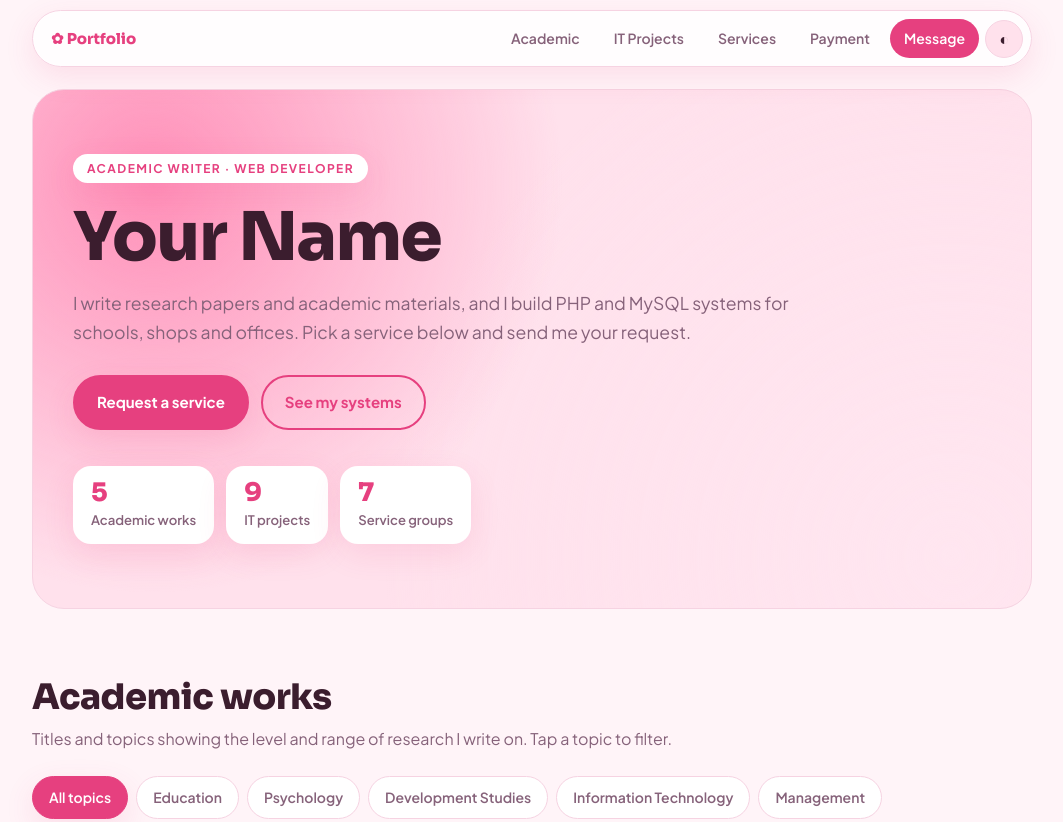
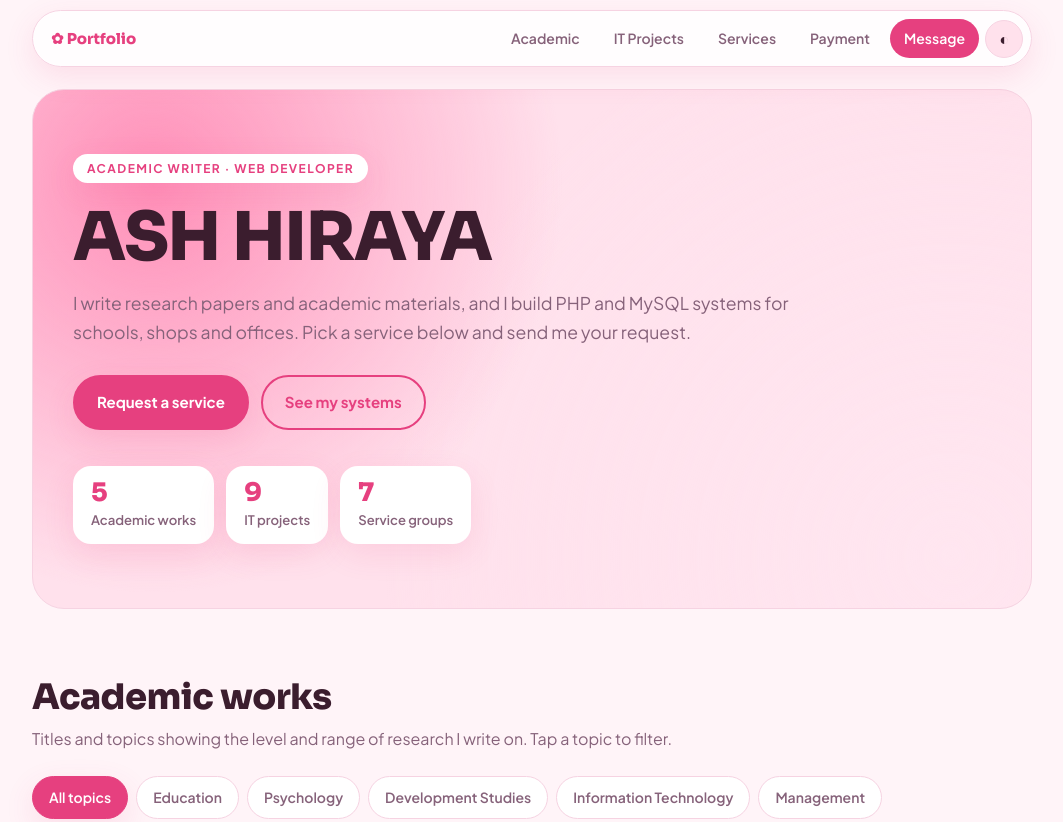
Before and after one commit to kawaiiash19/Ash-Hiraya-Portfolio, a plain HTML site: page index.html in a window 1280 px wide. Shown: the top 822 px of the page, without its empty margins (108-1171 px from the left). Drawn offline with Linux system fonts and the light colour scheme.

Commit message:
Update index.html

```diff
--- a/index.html
+++ b/index.html
@@ -130,7 +130,7 @@ footer{padding-block:28px 48px;text-align:center;color:var(--muted);font-size:.8
 
 <header class="hero">
   <span class="eyebrow">Academic writer · Web developer</span>
-  <h1>Your Name</h1>
+  <h1>ASH HIRAYA</h1>
   <p class="lead">I write research papers and academic materials, and I build PHP and MySQL systems for schools, shops and offices. Pick a service below and send me your request.</p>
   <div class="cta"><a class="btn p" href="#services">Request a service</a><a class="btn s" href="#projects">See my systems</a></div>
   <div class="stats">
```
